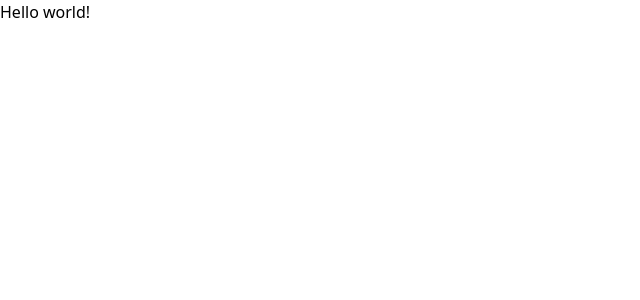
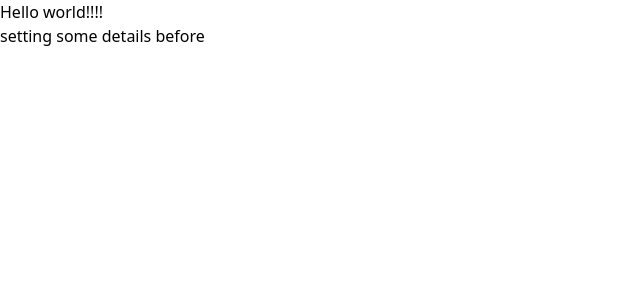
Before and after one commit to jotadagostin/boardApp, a Next.js app in the folder board/: page / in a window 1280 px wide. Shown: the top 300 px of the page, without its empty margins (0-640 px from the left). Built offline with nearby package versions, Linux system fonts and the light colour scheme.

Commit message:
settind dependencies e dbs

```diff
--- a/board/src/api/auth.ts
+++ b/board/src/api/auth.ts
@@ -1,7 +1,7 @@
 import { betterAuth } from "better-auth";
 import { drizzleAdapter } from "better-auth/adapters/drizzle";
-import { apiEnv } from "@/api-env";
 import { db } from "./db";
+import { apiEnv } from "../api-env";
 
 export const auth = betterAuth({
   database: drizzleAdapter(db, {
--- a/board/src/api/db/index.ts
+++ b/board/src/api/db/index.ts
@@ -1,7 +1,7 @@
 import { drizzle } from "drizzle-orm/postgres-js";
 import postgres from "postgres";
-import { apiEnv } from "@/api-env";
 import * as schema from "./schema";
+import { apiEnv } from "@/src/api-env";
 
 const client = postgres(apiEnv.DATABASE_URL);
 
--- /dev/null
+++ b/board/src/app/api/[[...route]]/route.ts
@@ -0,0 +1,10 @@
+import { handle } from "hono/vercel";
+import app from "@/src/api";
+
+export const GET = handle(app);
+export const POST = handle(app);
+export const PATCH = handle(app);
+export const DELETE = handle(app);
+export const PUT = handle(app);
+
+// Route Handler:
--- a/board/src/app/page.tsx
+++ b/board/src/app/page.tsx
@@ -1,7 +1,8 @@
 export default function Home() {
   return (
     <main>
-      <div>Hello world!</div>
+      <div>Hello world!!!!</div>
+      <p>setting some details before</p>
     </main>
   );
 }
```
Also changed, not shown: board/package.json (+19 -2 lines), 2 other files (tests, documents, lock files or other folders).
